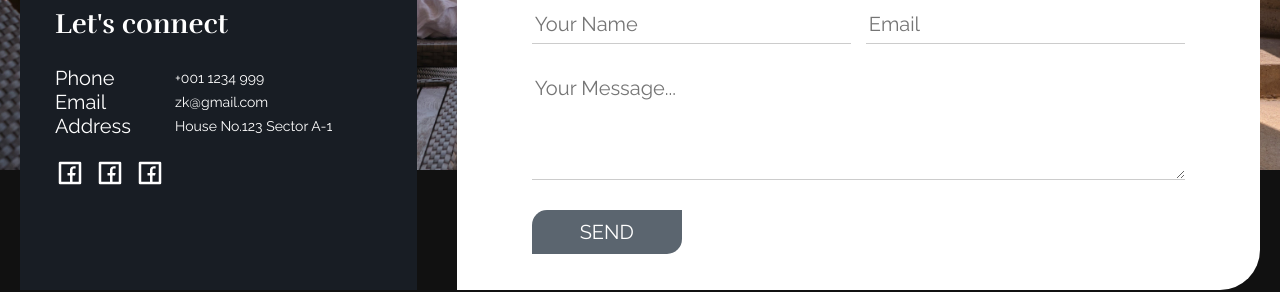
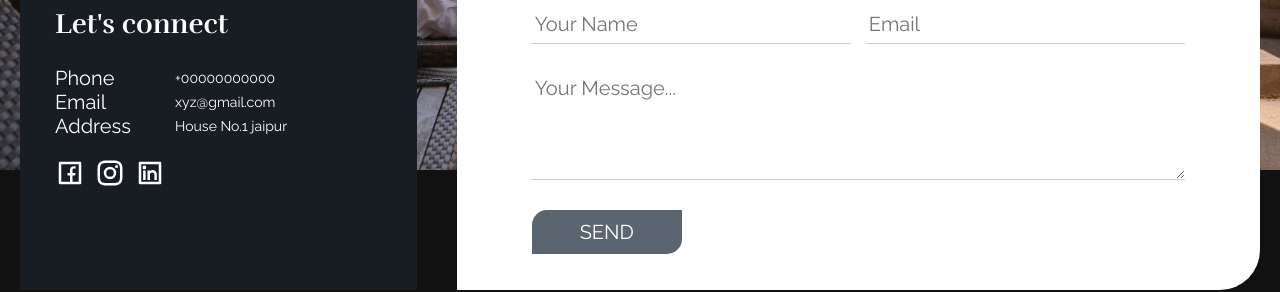
Before and after one commit to Anurag24s/Rental, a React (Vite) app: page / in a window 1280 px wide. Shown: the part 4467-4759 px from the top of the page. Built offline with nearby package versions, Linux system fonts and the light colour scheme; a web font is replaced by a local one.

Commit message:
Update Contact.jsx

```diff
--- a/src/SubComponents/Contact.jsx
+++ b/src/SubComponents/Contact.jsx
@@ -1,6 +1,6 @@
 import React from "react";
 import { Link } from "react-router-dom";
-import { RiFacebookBoxLine, RiYoutubeLine, RiGithubLine } from "react-icons/ri";
+import { RiFacebookBoxLine, RiInstagramLine, RiLinkedinBoxLine } from 'react-icons/ri';
 const SubContact = () => {
   return (
     <>
@@ -10,20 +10,26 @@ const SubContact = () => {
           <h3>Let's connect</h3>
           <div>
             <p>Phone</p>
-            <span>+001 1234 999</span>
+            <span>+00000000000</span>
           </div>
           <div>
             <p>Email</p>
-            <span>zk@gmail.com</span>
+            <span>xyz@gmail.com</span>
           </div>
           <div>
             <p>Address</p>
-            <span>House No.123 Sector A-1</span>
+            <span>House No.1 jaipur</span>
           </div>
           <ul>
-          <Link to={"/facebook"} target="_blank"><RiFacebookBoxLine/></Link>
-          <Link to={"/facebook"} target="_blank"><RiFacebookBoxLine/></Link>
-          <Link to={"/facebook"} target="_blank"><RiFacebookBoxLine/></Link>
+          <Link to="/facebook" target="_blank">
+            <RiFacebookBoxLine />
+          </Link>
+          <Link to="/instagram" target="_blank">
+            <RiInstagramLine />
+          </Link>
+          <Link to="/linkedin" target="_blank">
+            <RiLinkedinBoxLine />
+          </Link>
         </ul>
         </div>
 
```
